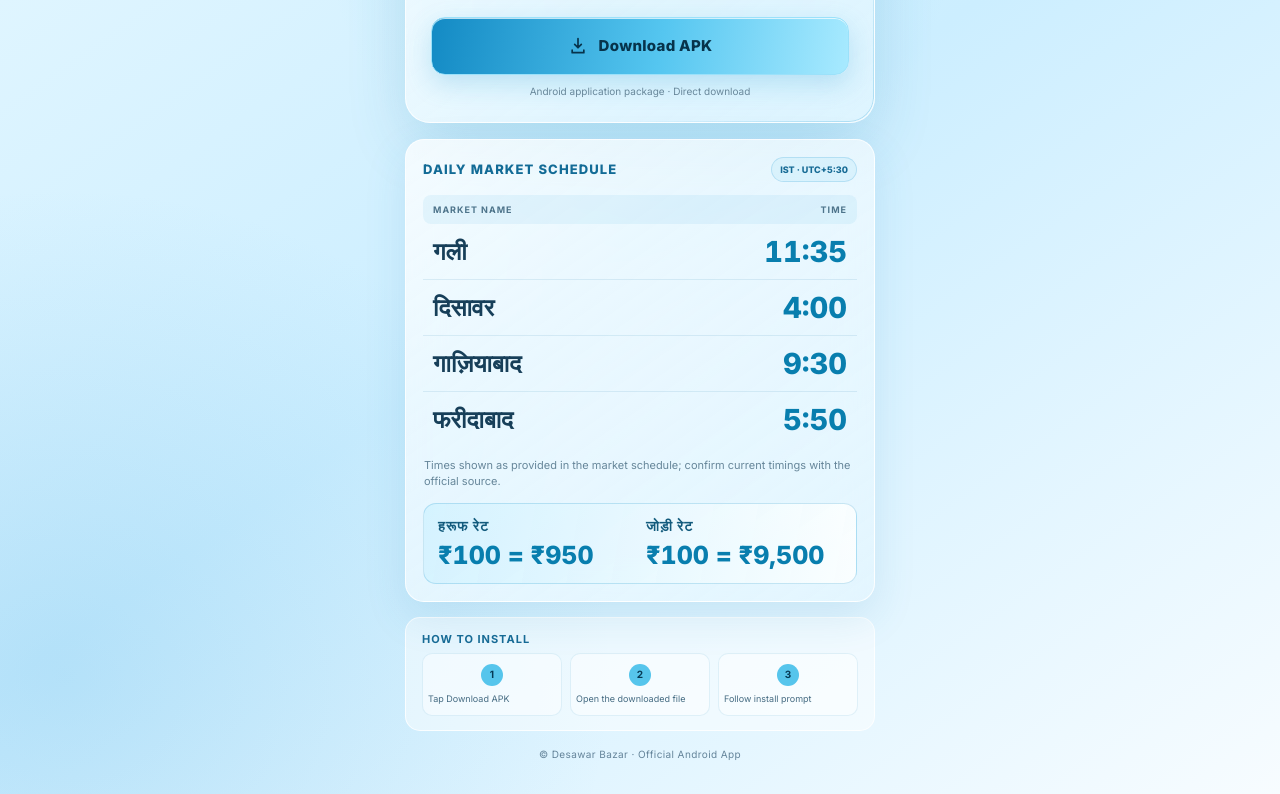
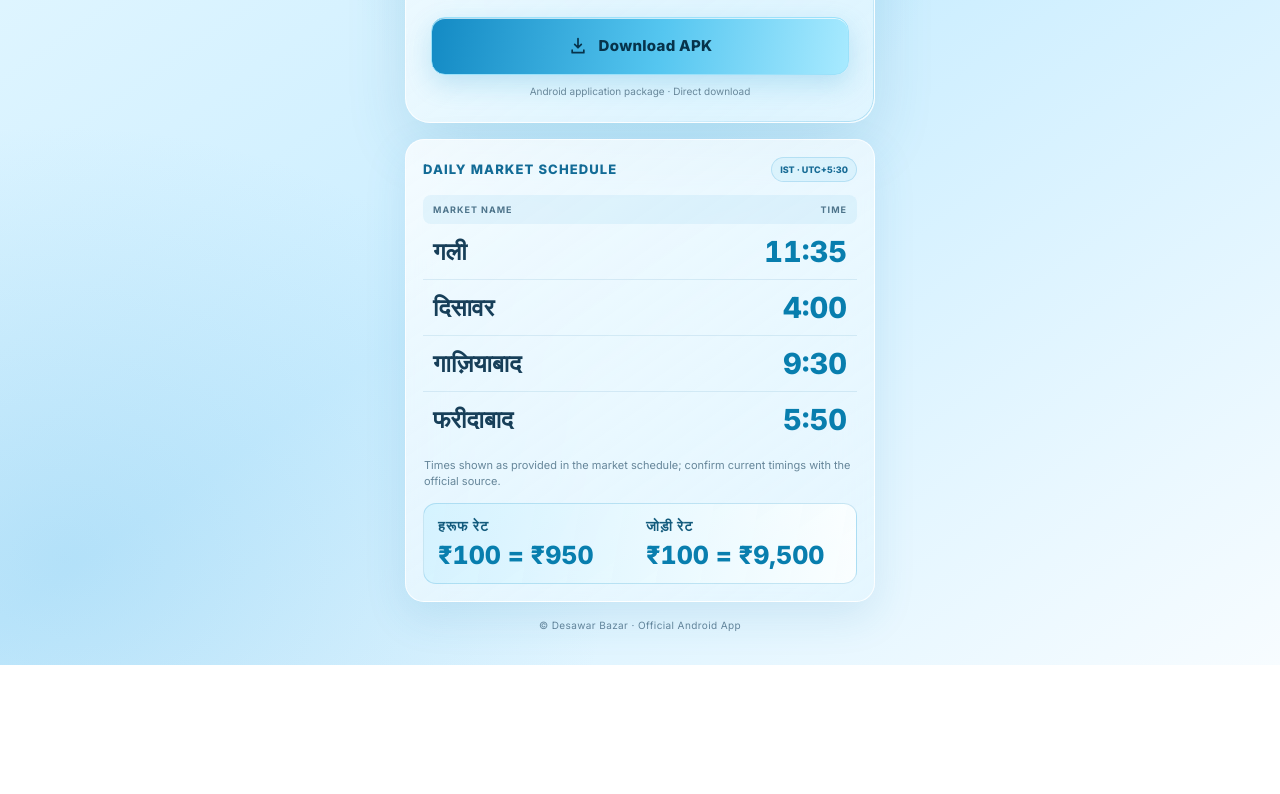
Before and after one commit to ashoksahani7082/Desawar-bazar, a plain HTML site: page index.html in a window 1280 px wide. Shown: the part 402-1196 px from the top of the page. After the commit the page ends 1067 px from the top, so only its background shows below. Drawn offline with Linux system fonts and the light colour scheme.

Commit message:
Remove How to Install section

```diff
--- a/index.html
+++ b/index.html
@@ -47,11 +47,6 @@ tbody tr:last-child td{border-bottom:0}
 td:last-child{text-align:right;color:#087eae;font-size:clamp(23px,6vw,29px);font-weight:900;font-variant-numeric:tabular-nums}
 .market-note{margin:10px 1px 0;color:#66869a;font-size:11px;line-height:1.5}
 .jodi-rate{display:grid;grid-template-columns:1fr 1fr;align-items:center;gap:12px;margin-top:13px;padding:13px 14px;border:1px solid rgba(47,157,207,.25);border-radius:13px;background:linear-gradient(100deg,rgba(207,241,255,.78),rgba(255,255,255,.82));color:#135b7d}.jodi-rate span{display:block;font-size:14px;font-weight:850;letter-spacing:1.1px;margin-bottom:5px}.jodi-rate strong{font-size:clamp(20px,5.5vw,25px);font-weight:900;color:#087eae;font-variant-numeric:tabular-nums}
-.install{margin-top:15px;padding:14px 16px;border:1px solid rgba(255,255,255,.8);border-radius:15px;background:rgba(255,255,255,.48)}
-.install h2{margin:0 0 7px;color:#176b95;font-size:11px;letter-spacing:1px;text-transform:uppercase}
-.steps{display:grid;grid-template-columns:repeat(3,1fr);gap:8px}
-.step{padding:10px 5px;border:1px solid rgba(55,155,200,.13);border-radius:10px;background:rgba(255,255,255,.45);color:#456b82;font-size:9px;line-height:1.5}
-.step b{display:grid;place-items:center;width:22px;height:22px;margin:0 auto 6px;border-radius:50%;background:#56c5ec;color:#063a55;font-size:10px}
 footer{margin-top:17px;text-align:center;color:#64849a;font-size:10px;letter-spacing:.4px}
 @media(max-width:390px){body{padding:17px 11px 24px}.card{padding:25px 17px 21px}.logo-ring{width:130px;height:130px}.market{padding:13px}.market-head h2{font-size:11px}td{padding:12px 8px;font-size:19px}.steps{gap:5px}.step{font-size:8px}}
 @media(prefers-reduced-motion:reduce){*,*:before,*:after{scroll-behavior:auto!important;transition:none!important;animation:none!important}}
@@ -102,14 +97,6 @@ src="https://www.facebook.com/tr?id=2513832369109529&ev=PageView&noscript=1" alt
     <p class="market-note">Times shown as provided in the market schedule; confirm current timings with the official source.</p>
     <div class="jodi-rate"><div><span>हरूफ रेट</span><strong>₹100 = ₹950</strong></div><div><span>जोड़ी रेट</span><strong>₹100 = ₹9,500</strong></div></div>
   </section>
-  <section class="install" aria-label="Installation instructions">
-    <h2>How to install</h2>
-    <div class="steps">
-      <div class="step"><b>1</b>Tap Download APK</div>
-      <div class="step"><b>2</b>Open the downloaded file</div>
-      <div class="step"><b>3</b>Follow install prompt</div>
-    </div>
-  </section>
   <footer>© Desawar Bazar · Official Android App</footer>
 </main>
 </body>
```
